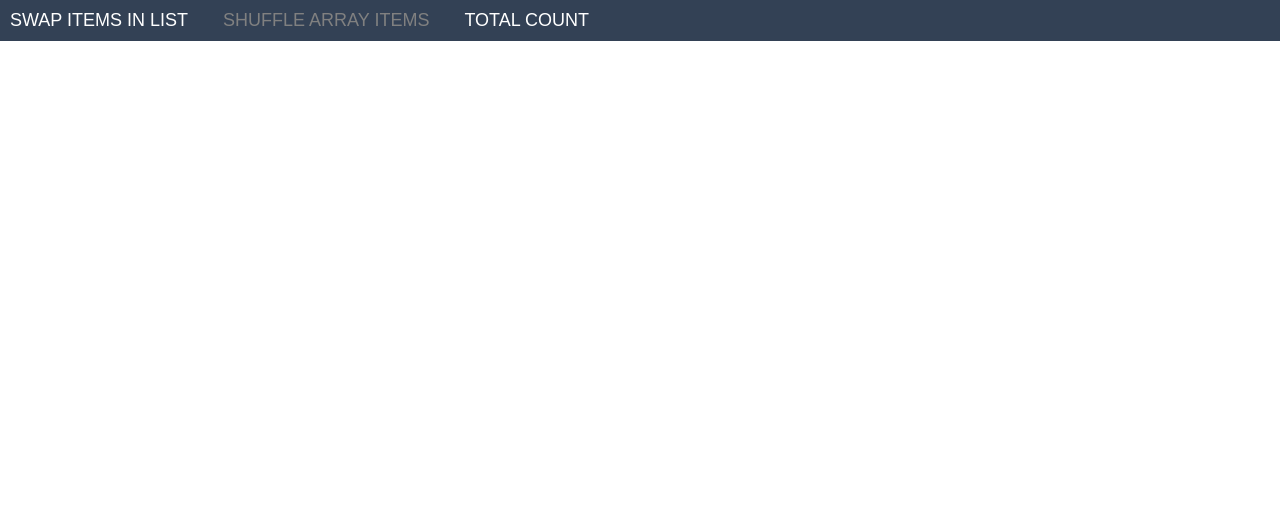
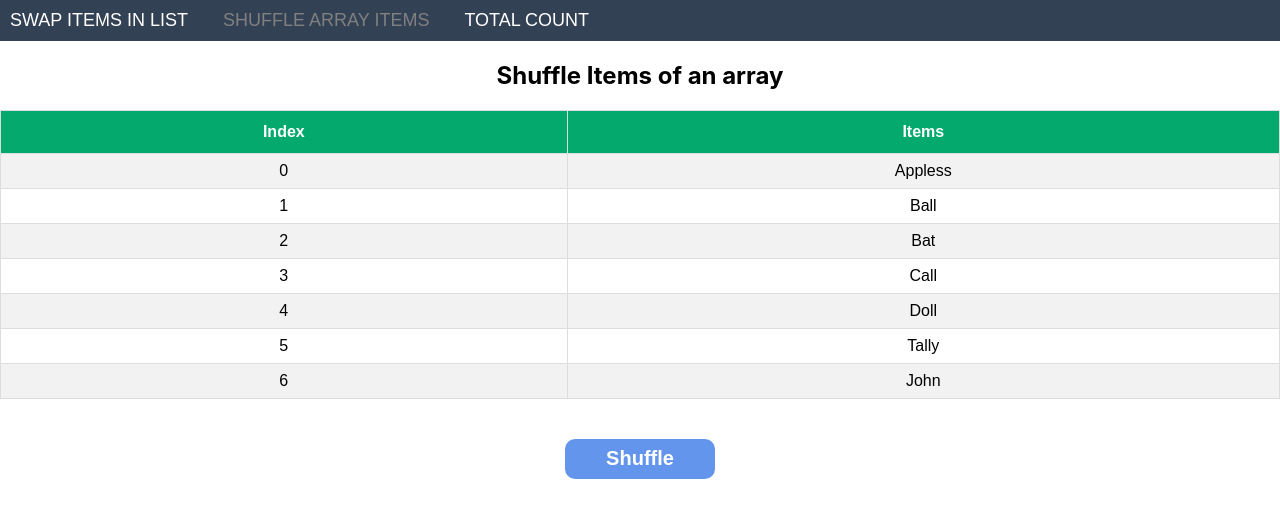
Before and after one commit to Chandan9898Kumar/maching_coding, a React (Create React App) app: page /shuffle in a window 1280 px wide. Shown: the top 518 px of the page. Built offline with nearby package versions, Linux system fonts and the light colour scheme.

Commit message:
chore: started shuffle

```diff
--- a/src/App.js
+++ b/src/App.js
@@ -2,7 +2,9 @@ import React, { Suspense } from "react";
 import "./App.css";
 import NavLinks from "./NavLink/NavBar";
 import { BrowserRouter, Routes, Route } from "react-router-dom";
-import SwapArrayOfItems from './Components/SwapArrayItems/SwapItems'
+import SwapArrayOfItems from "./Components/SwapArrayItems/SwapItems";
+import ShuffleItems from "./Components/ShuffleArrayItems/ShuffleArrayItems";
+import FindTotalAmount from "./Components/FindCount/FindTotalAmount";
 function App() {
   return (
     <div className="App">
@@ -11,6 +13,8 @@ function App() {
           <NavLinks />
           <Routes>
             <Route exact path="/" element={<SwapArrayOfItems />} />
+            <Route exact path="/shuffle" element={<ShuffleItems />} />
+            <Route exact path="/amount" element={<FindTotalAmount />} />
           </Routes>
         </BrowserRouter>
       </Suspense>
--- a/src/Components/FindCount/FindTotalAmount.js
+++ b/src/Components/FindCount/FindTotalAmount.js
@@ -0,0 +1,20 @@
+
+import React from "react"
+
+
+const FindTotalAmount=()=>{
+
+
+
+
+
+return(
+    <>
+
+    </>
+)
+
+
+
+}
+export default FindTotalAmount
--- a/src/Components/ShuffleArrayItems/ShuffleArrayItems.js
+++ b/src/Components/ShuffleArrayItems/ShuffleArrayItems.js
@@ -0,0 +1,43 @@
+import React from "react";
+import "./shuffle.css";
+const ShuffleItems = () => {
+  const arrayOfItems = [
+    "Appless",
+    "Ball",
+    "Bat",
+    "Call",
+    "Doll",
+    "Tally",
+    "John",
+  ];
+
+  const handleShuffle = () => {
+    const random = Math.floor(Math.random() * 6);
+  };
+
+  return (
+    <div>
+      <h2>Shuffle Items of an array</h2>
+      <table id="customers">
+        <tr>
+          <th>Index</th>
+          <th>Items</th>
+        </tr>
+
+        {arrayOfItems.map((item, index) => (
+          <tr key={item}>
+            <td>{index}</td>
+            <td>{item}</td>
+          </tr>
+        ))}
+      </table>
+
+      <div style={{ top: "40px", position: "relative", width: "100%" }}>
+        <button className="shuffle-btn" onClick={handleShuffle}>
+          Shuffle
+        </button>
+      </div>
+    </div>
+  );
+};
+export default ShuffleItems;
--- /dev/null
+++ b/src/Components/ShuffleArrayItems/shuffle.css
@@ -0,0 +1,39 @@
+#customers {
+    font-family: Arial, Helvetica, sans-serif;
+    border-collapse: collapse;
+    width: 100%;
+}
+
+#customers td,
+#customers th {
+    border: 1px solid #ddd;
+    padding: 8px;
+}
+
+#customers tr:nth-child(even) {
+    background-color: #f2f2f2;
+}
+
+#customers tr:hover {
+    background-color: #ddd;
+}
+
+#customers th {
+    padding-top: 12px;
+    padding-bottom: 12px;
+    text-align: center;
+    background-color: #04AA6D;
+    color: white;
+}
+
+.shuffle-btn {
+    width: 150px;
+    height: 40px;
+    background: cornflowerblue;
+    color: white;
+    font-size: 20px;
+    font-weight: 600;
+    border: navajowhite;
+    border-radius: 10px;
+    cursor: pointer;
+}
```
